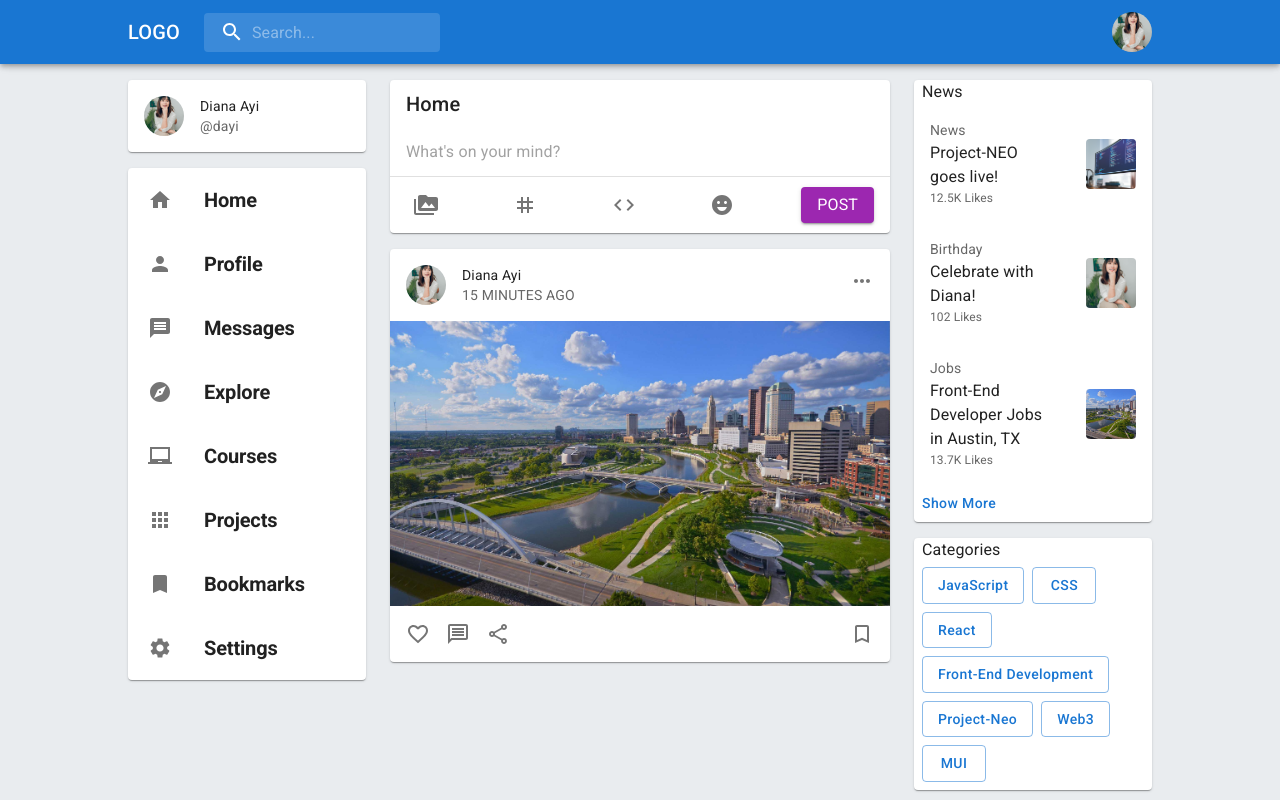
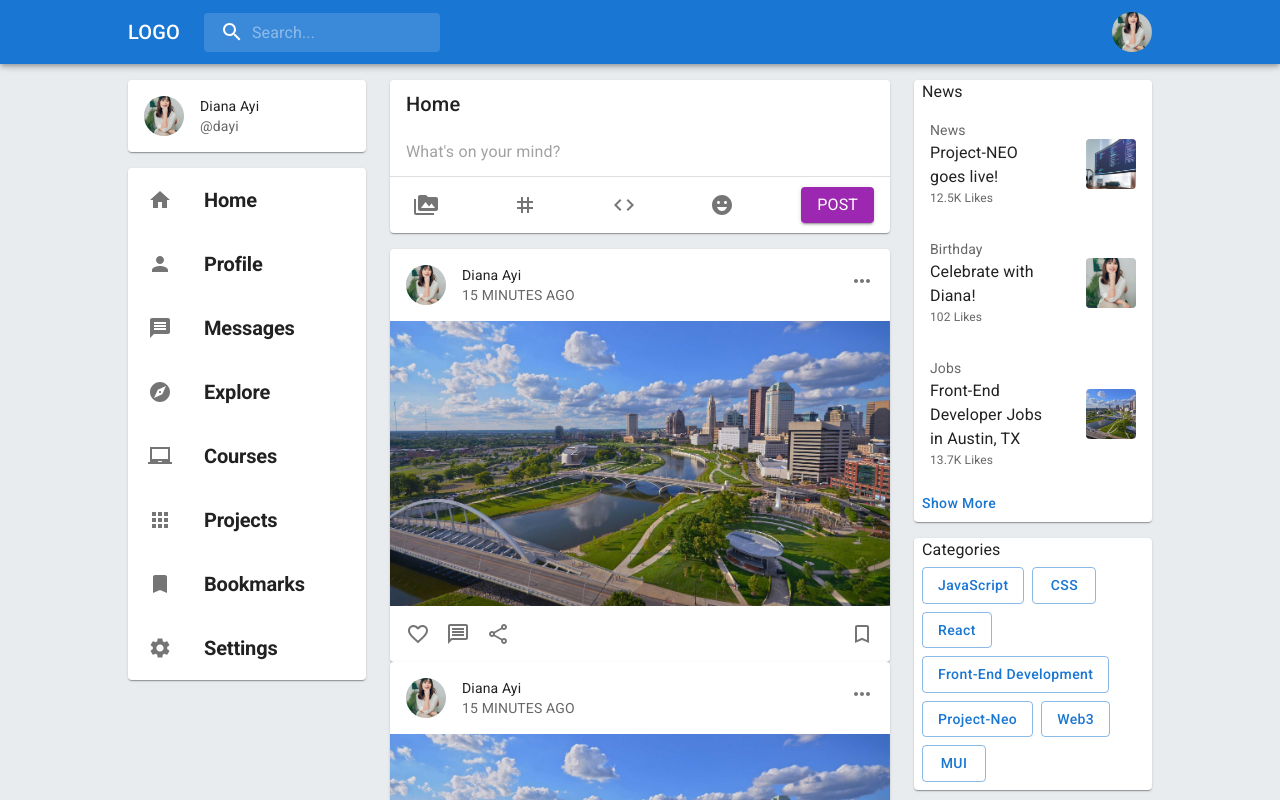
Before and after one commit to jpzambranoleon/project-neo-front-end, a React (Create React App) app: page / in a window 1280 px wide. Shown: the top 800 px of the page. Built offline with nearby package versions, Linux system fonts and the light colour scheme.

Commit message:
updated Home.jsx

```diff
--- a/src/pages/homePage/Home.jsx
+++ b/src/pages/homePage/Home.jsx
@@ -34,6 +34,7 @@ export default function Home() {
                         <Box>
                             <Post />
                             <Feed />
+                            <Feed />
                         </Box>
                     </Grid>
                     <Grid item sm={3}>
```
